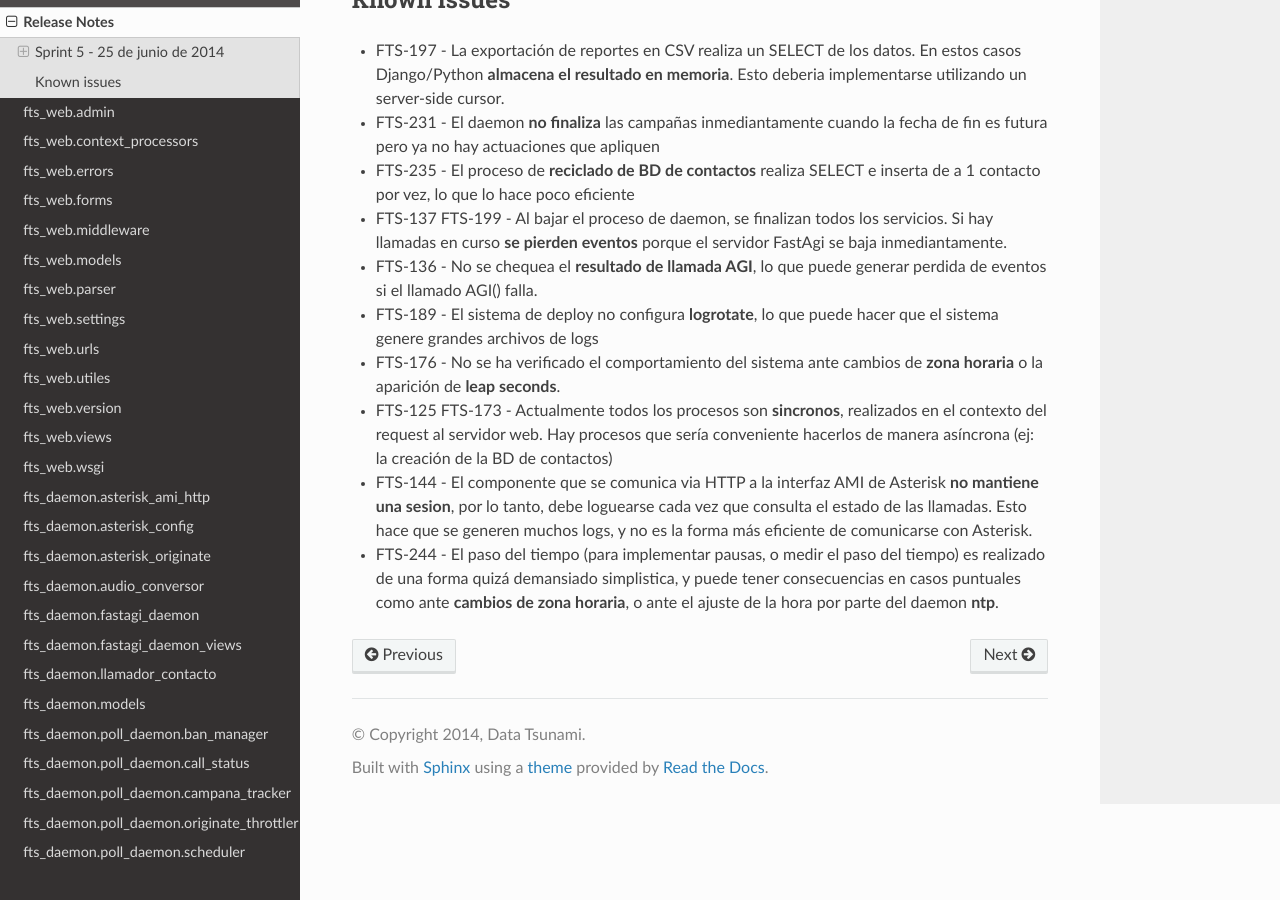
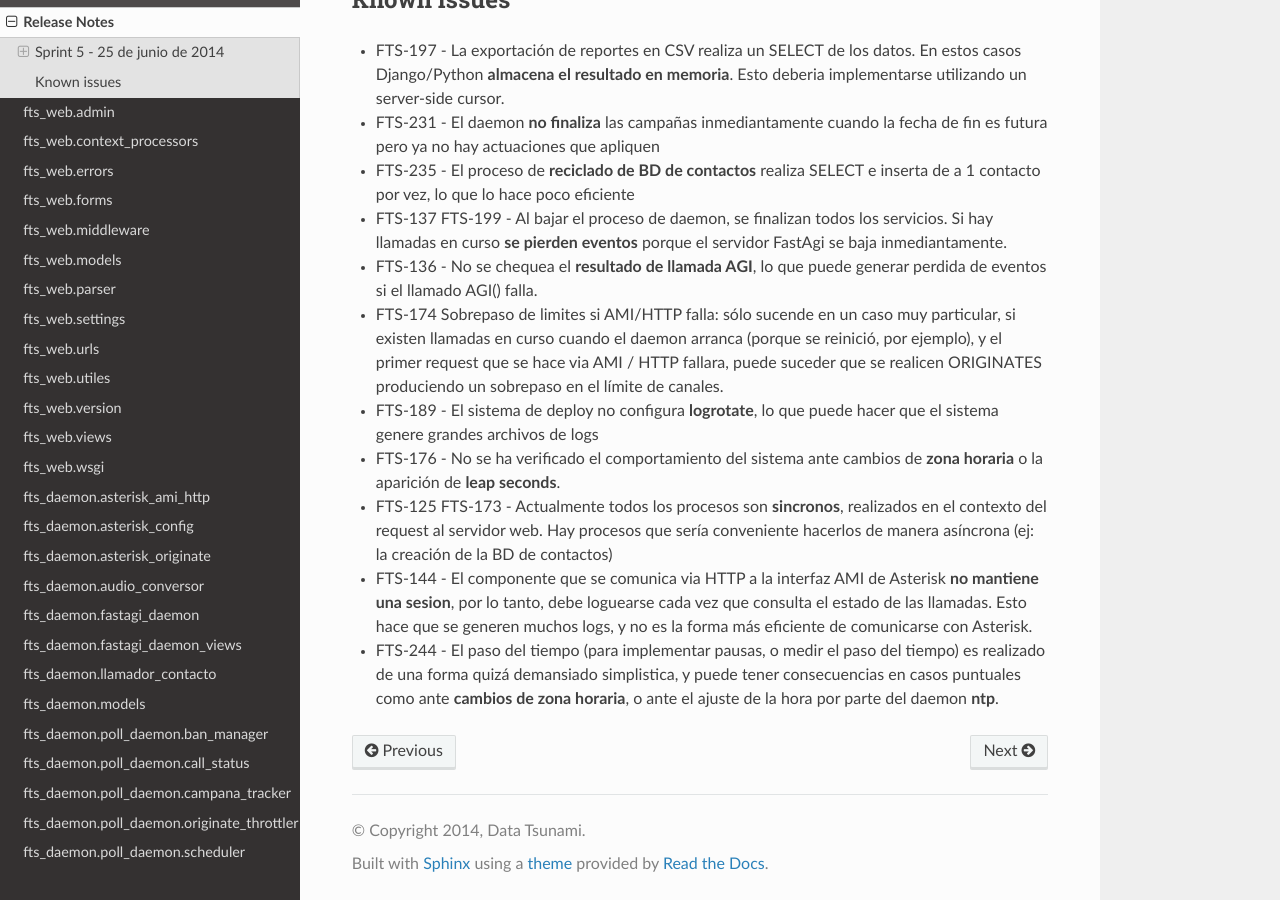
Before and after one commit to aybaker/omnicontact, a Sphinx documentation site: the page built from docs/release_notes.rst, in a window 1280 px wide and 900 px high, scrolled down 671 px. Built offline with Sphinx 7.4.7 and the Read the Docs theme 2.0.0, drawn with Linux system fonts in a browser that asks for light colours.

Commit message:
Update known issues

```diff
--- a/docs/release_notes.rst
+++ b/docs/release_notes.rst
@@ -42,6 +42,10 @@ Known issues
   se baja inmediantamente.
 * FTS-136 - No se chequea el **resultado de llamada AGI**, lo que puede generar perdida
   de eventos si el llamado AGI() falla.
+* FTS-174 Sobrepaso de limites si AMI/HTTP falla: sólo sucende en un caso muy particular,
+  si existen llamadas en curso cuando el daemon arranca (porque se reinició, por ejemplo),
+  y el primer request que se hace via AMI / HTTP fallara, puede suceder que se realicen
+  ORIGINATES produciendo un sobrepaso en el límite de canales.
 * FTS-189 - El sistema de deploy no configura **logrotate**, lo que puede
   hacer que el sistema genere grandes archivos de logs
 * FTS-176 - No se ha verificado el comportamiento del sistema ante cambios
```
